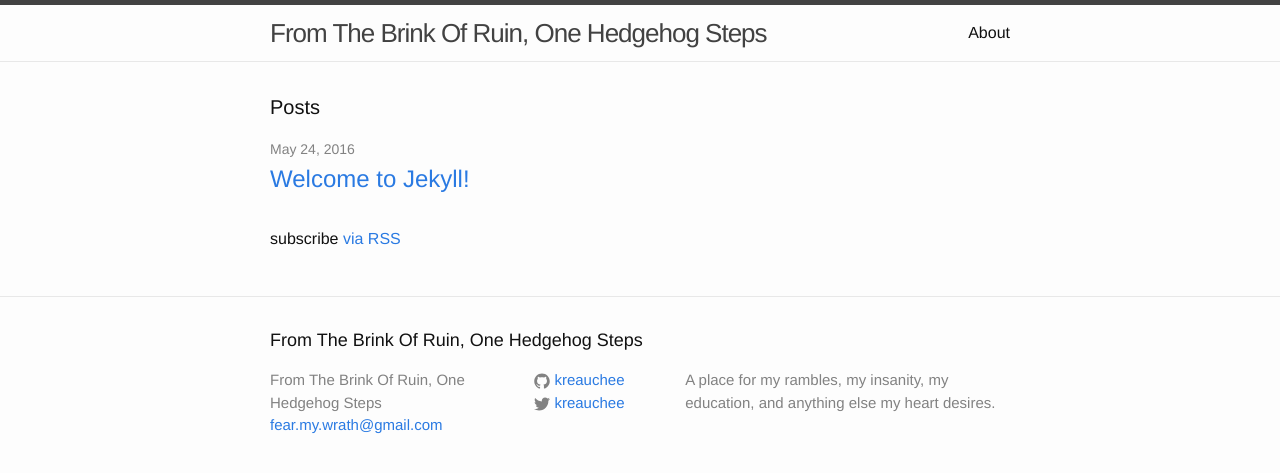
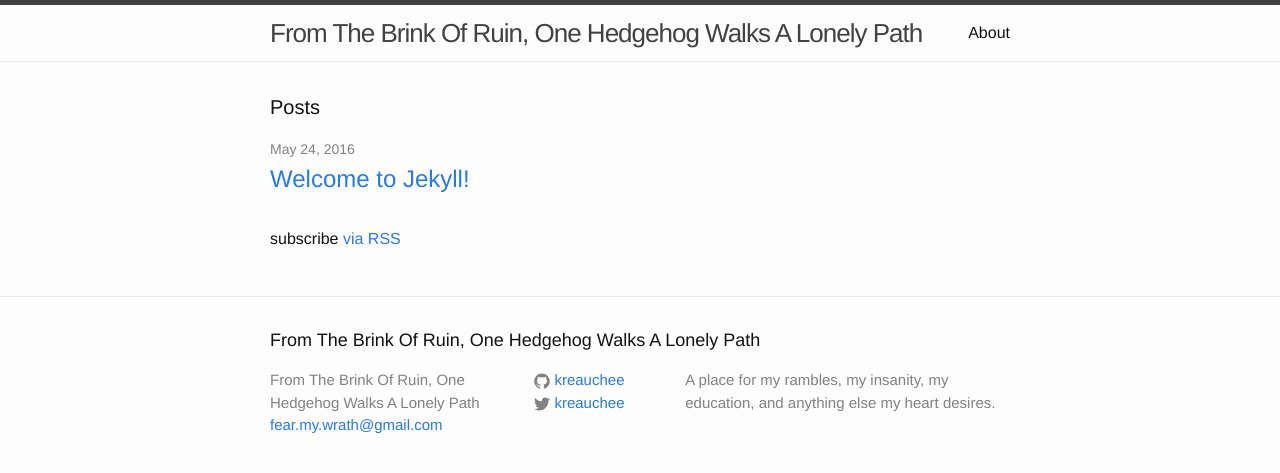
Before and after one commit to kreauchee/kreauchee.github.io, a Jekyll site: the page built from index.html, in a window 1280 px wide. Shown: the top 473 px of the page. Built offline with Jekyll 4.4.1, drawn with Linux system fonts in a browser that asks for light colours.

Commit message:
Updated favicon and site description

```diff
--- a/_config.yml
+++ b/_config.yml
@@ -6,7 +6,7 @@
 # 'jekyll serve'. If you change this file, please restart the server process.
 
 # Site settings
-title: From The Brink Of Ruin, One Hedgehog Steps
+title: From The Brink Of Ruin, One Hedgehog Walks A Lonely Path
 email: fear.my.wrath@gmail.com
 description: > # this means to ignore newlines until "baseurl:"
   A place for my rambles, my insanity, my education, and anything
--- a/_includes/head.html
+++ b/_includes/head.html
@@ -6,6 +6,9 @@
   <title>{% if page.title %}{{ page.title | escape }}{% else %}{{ site.title | escape }}{% endif %}</title>
   <meta name="description" content="{% if page.excerpt %}{{ page.excerpt | strip_html | strip_newlines | truncate: 160 }}{% else %}{{ site.description }}{% endif %}">
 
+  <link rel="shortcut icon" href="{{ "/favicon.ico" | prepend: site.baseurl}}" type="image/x-icon">
+  <link rel="icon" href="{{ "/favicon.ico" | prepend: site.baseurl}}" type="image/x-icon">
+
   <link rel="stylesheet" href="{{ "/css/main.css" | prepend: site.baseurl }}">
   <link rel="canonical" href="{{ page.url | replace:'index.html','' | prepend: site.baseurl | prepend: site.url }}">
   <link rel="alternate" type="application/rss+xml" title="{{ site.title }}" href="{{ "/feed.xml" | prepend: site.baseurl | prepend: site.url }}">
```
Also changed, not shown: 1 other file.
